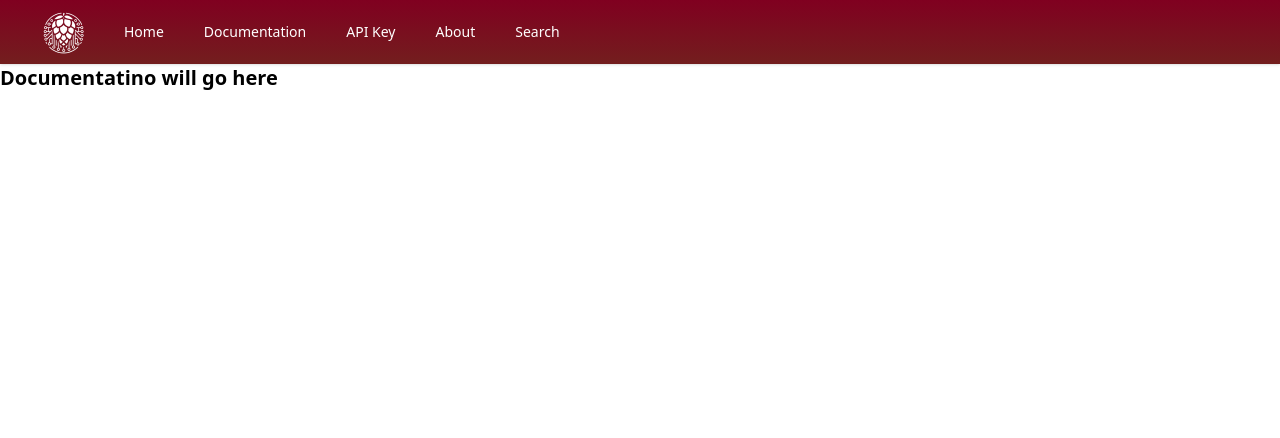
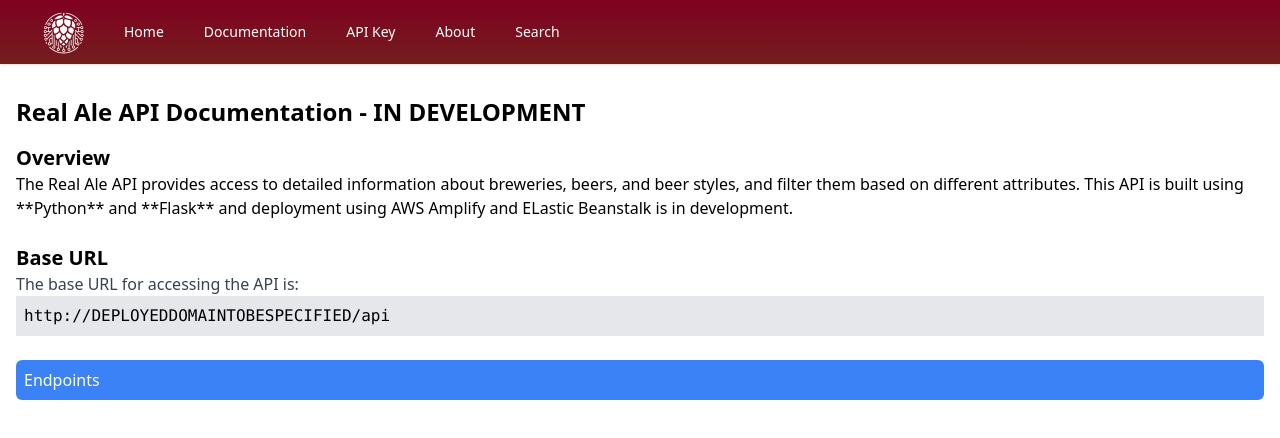
Before and after one commit to TEllwood23/real-ale-api, a React (Vite) app in the folder real-ale-frontend/: page /documentation in a window 1280 px wide. Shown: the top 438 px of the page. Built offline with nearby package versions, Linux system fonts and the light colour scheme.

Commit message:
Added first draft of Documentation and updated README

```diff
--- a/real-ale-frontend/src/pages/Documentation.jsx
+++ b/real-ale-frontend/src/pages/Documentation.jsx
@@ -1,7 +1,89 @@
+import PropTypes from 'prop-types';
+import { useState } from 'react';
+
 export default function Documentation() {
   return (
-    <div>
-      <h1 className="text-xl font-bold">Documentatino will go here</h1>
+    <div className="px-4 py-8">
+      <h1 className="text-2xl font-bold mb-4">Real Ale API Documentation - IN DEVELOPMENT</h1>
+
+      <div className="mb-6">
+        <h2 className="text-xl font-semibold">Overview</h2>
+        <p>
+          The Real Ale API provides access to detailed information about breweries, beers, and beer styles, and filter them based on different attributes.
+          This API is built using **Python** and **Flask** and deployment using AWS Amplify and ELastic Beanstalk is in development.
+        </p>
+      </div>
+
+      <div className="mb-6">
+        <h2 className="text-xl font-semibold">Base URL</h2>
+        <p className="text-gray-700">The base URL for accessing the API is:</p>
+        <code className="block bg-gray-200 p-2">http://DEPLOYEDDOMAINTOBESPECIFIED/api</code>
+      </div>
+
+      <AccordionSection title="Endpoints" content={apiEndpoints} />
     </div>
   );
 }
+
+// Accordion Component
+
+function AccordionSection({ title, content }) {
+  const [isOpen, setIsOpen] = useState(false);
+
+  return (
+    <div className="mb-4">
+      <button
+        onClick={() => setIsOpen(!isOpen)}
+        className="w-full text-left bg-blue-500 text-white p-2 rounded-md"
+      >
+        {title}
+      </button>
+      {isOpen && (
+        <div className="mt-2 p-2 bg-gray-100 rounded-md">
+          {content}
+        </div>
+      )}
+    </div>
+  );
+}
+
+AccordionSection.propTypes = {
+  title: PropTypes.string.isRequired,
+  content: PropTypes.node.isRequired,
+};
+
+const apiEndpoints = (
+  <div>
+    <h3 className="font-semibold">1. Get All Breweries</h3>
+    <p><strong>GET</strong> /api/breweries</p>
+    <p>Returns a list of all breweries. Can be filtered by name, location, or county using query parameters.</p>
+
+    <h3 className="font-semibold">2. Get Brewery by ID</h3>
+    <p><strong>GET</strong> /api/breweries/{`<string:brewery_id>`}</p>
+    <p>Returns details of a specific brewery based on its ID.</p>
+
+    <h3 className="font-semibold">3. Get All Beers</h3>
+    <p><strong>GET</strong> /api/beers</p>
+    <p>Returns a list of all beers. Filters available include name, style, ABV, brewery ID, and dietary information (e.g., vegan, vegetarian, unfined).</p>
+
+    <h3 className="font-semibold">4. Get Beer by ID</h3>
+    <p><strong>GET</strong> /api/beers/{`<string:beer_id>`}</p>
+    <p>Returns details of a specific beer based on its ID.</p>
+
+    <h3 className="font-semibold">5. Get All Beer Styles</h3>
+    <p><strong>GET</strong> /api/styles</p>
+    <p>Returns a list of all beer styles. Can be filtered by style name.</p>
+
+    <h3 className="font-semibold">6. Get Beer Style by ID</h3>
+    <p><strong>GET</strong> /api/styles/{`<string:style_id>`}</p>
+    <p>Returns details of a specific beer style based on its ID.</p>
+
+    <h3 className="font-semibold">7. Get Subtypes by Beer Style ID</h3>
+    <p><strong>GET</strong> /api/styles/{`<string:style_id>`}/subtypes</p>
+    <p>Returns all subtypes associated with a given beer style.</p>
+
+    <h3 className="font-semibold">8. Get Beer Subtype by ID</h3>
+    <p><strong>GET</strong> /api/styles/{`<string:style_id>`}/subtypes/{`<string:subtype_id>`}</p>
+    <p>Returns details of a specific beer subtype based on its ID.</p>
+  </div>
+);
```
Also changed, not shown: 1 other file (tests, documents, lock files or other folders).
